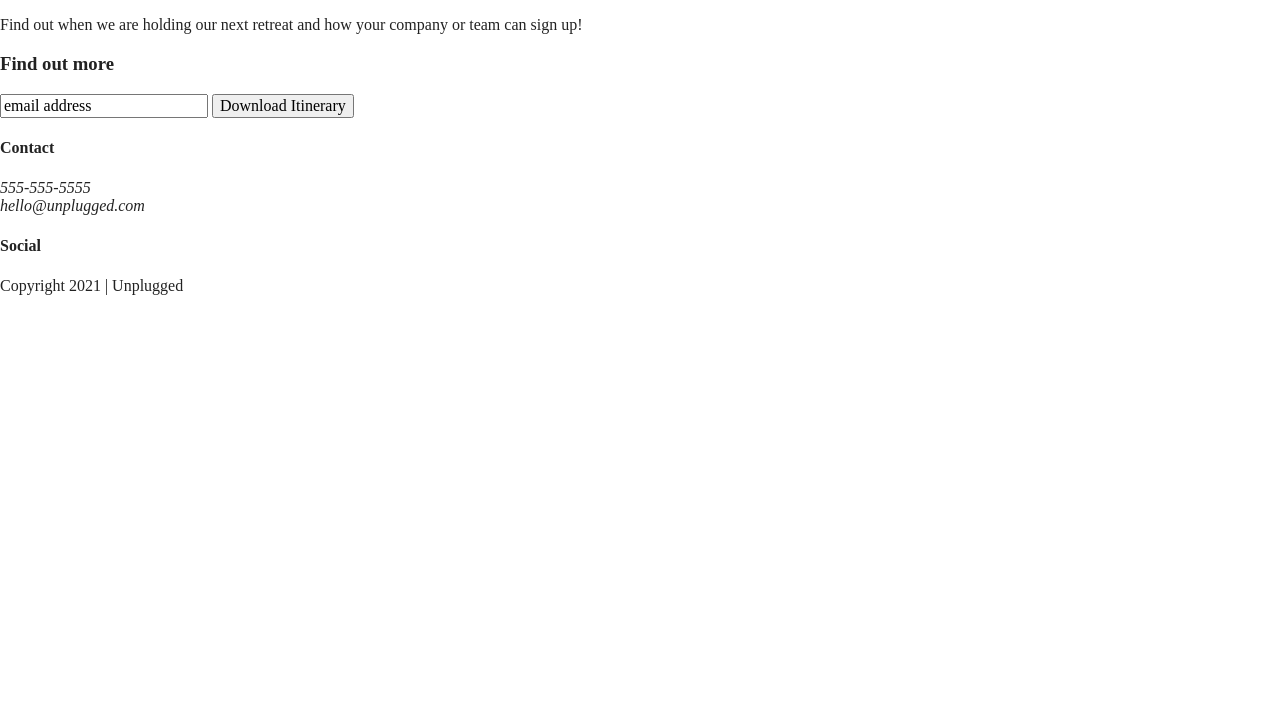
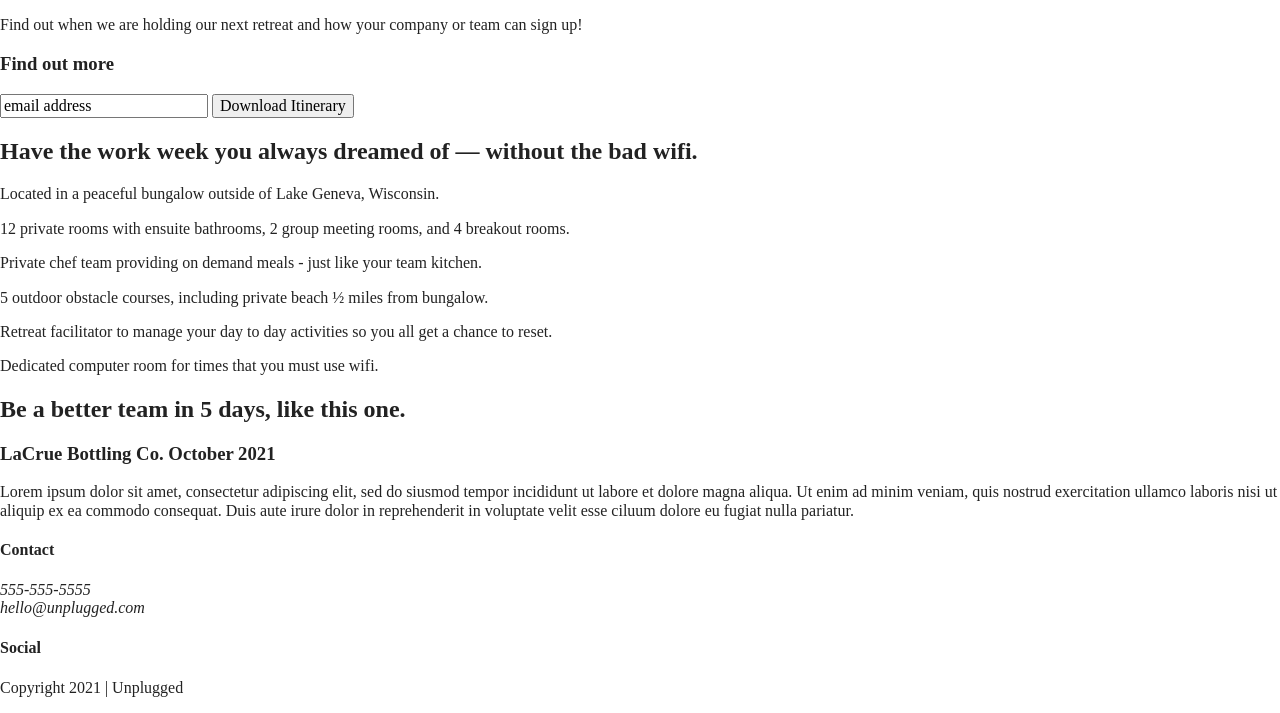
Before and after one commit to mbarnstien/Unplugged, a website built with Parcel: page index.html in a window 1280 px wide. Shown: the part 176-889 px from the top of the page. Before the commit the page ends 800 px from the top, so only its background shows below. Built offline with nearby package versions, Linux system fonts and the light colour scheme.

Commit message:
Second half of structural HTML

```diff
--- a/index.html
+++ b/index.html
@@ -60,6 +60,49 @@
       </div>
     </aside>
 
+    <section class="features">
+      <div class="content-wrapper">
+        <h2>Have the work week you always dreamed of — without the bad wifi.</h2>
+        <div class="features-items">
+          <article>
+            <p class="fontawesome-icon"></p>
+            <p class="features-item-description">Located in a peaceful bungalow outside of Lake Geneva, Wisconsin.</p>
+          </article>
+          <article>
+            <p class="fontawesome-icon"></p>
+            <p class="features-item-description">12 private rooms with ensuite bathrooms, 2 group meeting rooms, and 4 breakout rooms.</p>
+          </article>
+          <article>
+            <p class="fontawesome-icon"></p>
+            <p class="features-item-description">Private chef team providing on demand meals - just like your team kitchen.</p>
+          </article>
+          <article>
+            <p class="fontawesome-icon"></p>
+            <p class="features-item-description">5 outdoor obstacle courses, including private beach ½ miles from bungalow.</p>
+          </article>
+          <article>
+            <p class="fontawesome-icon"></p>
+            <p class="features-item-description">Retreat facilitator to manage your day to day activities so you all get a chance to reset.</p>
+          </article>
+          <article>
+            <p class="fontawesome-icon"></p>
+            <p class="features-item-description">Dedicated computer room for times that you must  use wifi.</p>
+          </article>
+        </div>
+      </div>
+    </section>
+
+    <section class="reviews">
+      <div class="content-wrapper">
+        <h2>Be a better team in 5 days, like this one.</h2>
+        <article>
+          <div>
+            <h3>LaCrue Bottling Co. October 2021</h3>
+            <p>Lorem ipsum dolor sit amet, consectetur adipiscing elit, sed do siusmod tempor incididunt ut labore et dolore magna aliqua. Ut enim ad minim veniam, quis nostrud exercitation ullamco laboris nisi ut aliquip ex ea commodo consequat. Duis aute irure dolor in reprehenderit in voluptate velit esse ciluum dolore eu fugiat nulla pariatur.</p>
+          </div>
+        </article>
+      </div>
+    </section>
   </main>
 
   <footer>
```
